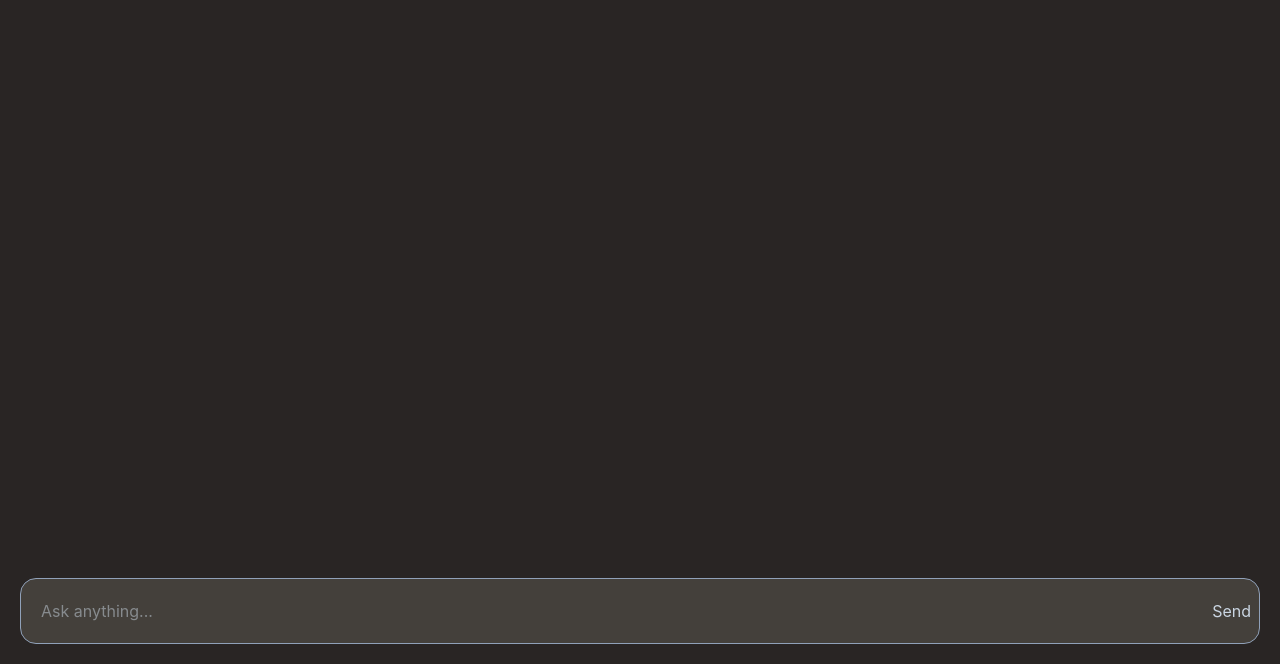
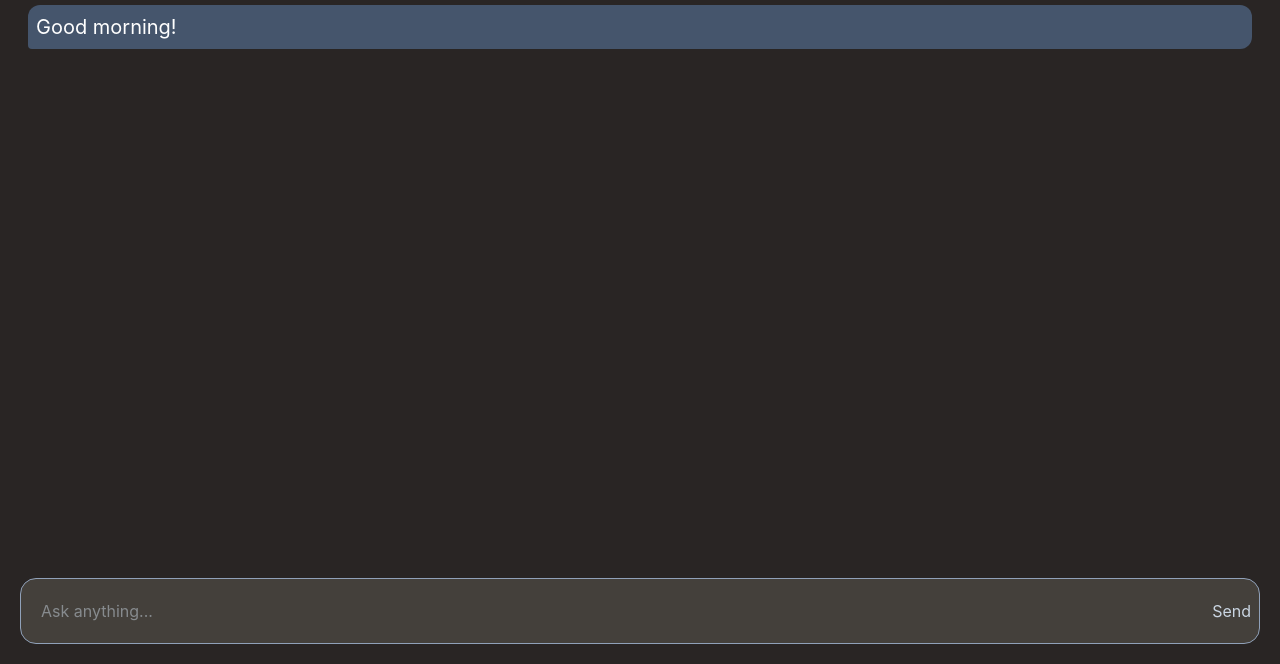
Before and after one commit to gamershoney/AIMS2, a website built with Vite: page AIMS2/frontend/index.html in a window 1280 px wide. Shown: the part 136-800 px from the top of the page. Built offline with nearby package versions, Linux system fonts and the light colour scheme.

Commit message:
working on bubble styling

```diff
--- a/AIMS2/frontend/index.html
+++ b/AIMS2/frontend/index.html
@@ -16,7 +16,7 @@
           AIMS2
         </p>
       </div>
-      <div id="msg-body" class="flex-1 *:mb-3">
+      <div id="msg-body" class="flex-1 p-2 **:mb-5">
 
 
       </div>
@@ -33,7 +33,7 @@
 
   <template id="message-entry">
 
-    <p class="assistant msg-content text-white text-2xl">
+    <p class="assistant msg-content text-white text-xl p-2">
 
     </p>
   </template>
--- a/AIMS2/frontend/src/main.js
+++ b/AIMS2/frontend/src/main.js
@@ -39,7 +39,7 @@
   }
 });
 
-function addMessage(text = "") {
+function addMessage(text = "", faction) {
   const msgEntry = document.createElement("msg-entry");
 
   msgEntry.setText(text);
--- a/AIMS2/frontend/src/style.css
+++ b/AIMS2/frontend/src/style.css
@@ -23,6 +23,9 @@
 @layer components {
   .assistant {
     background-color: var(--color-slate-600);
+    border-bottom-left-radius: var(--radius-sm) !important;
+    border-radius: var(--radius-xl);
+    text-align: left;
   }
 
   .user {
```
Also changed, not shown: AIMS2/frontend/src/output.css.
